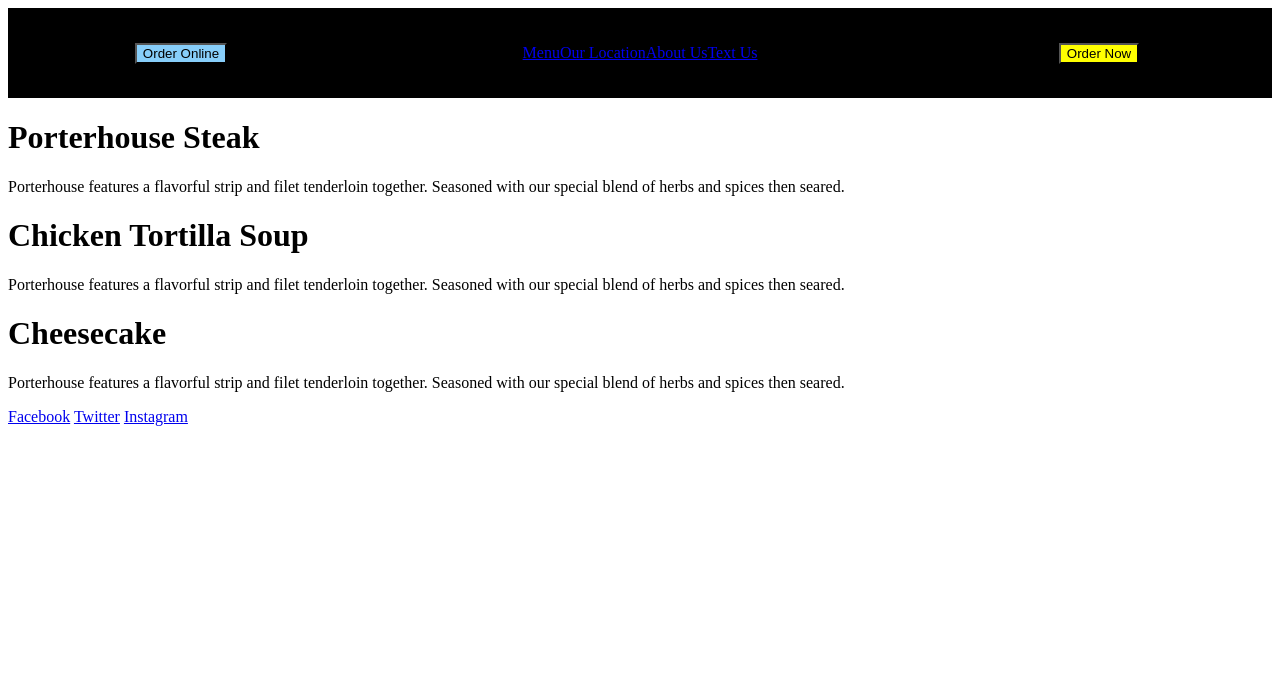
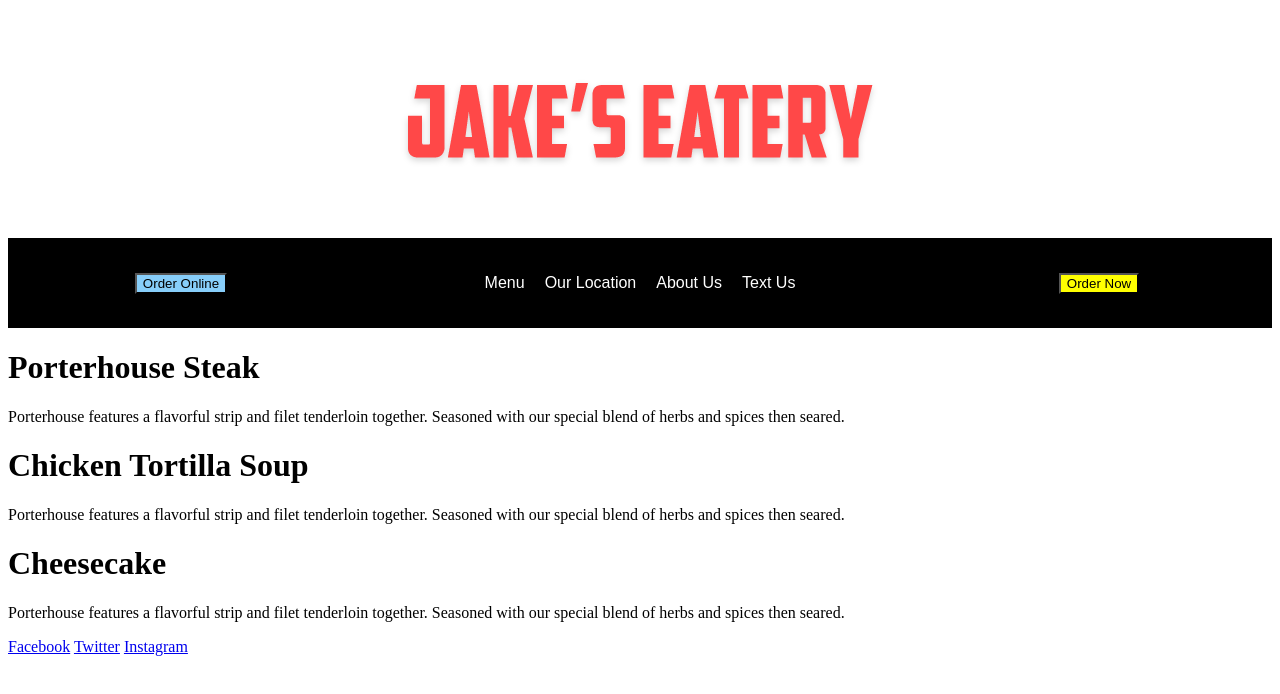
Before and after one commit to GiulianaBCastillo/Flex-Box-Lesson2, a plain HTML site: page index.html in a window 1280 px wide. Drawn offline with Linux system fonts and the light colour scheme; files that its build step writes are made by us from their sources; files whose address does not match are found by name.

Commit message:
syntax errors fixed,images and CSS folders created

```diff
--- a/style.css
+++ b/CSS/style.css
@@ -1,8 +1,8 @@
 .logo {
    background: white;
-   height: 230 px;
+   height: 230px;
    background-image: url(../images/jakes-logo.png);
-   background-repeat no-repeat;
+   background-repeat: no-repeat;
    background-position:center;
 }
 
@@ -28,18 +28,18 @@ padding: 20px;
 }
 
 .center a {
-    color: white
-    padding 10px
-    font-size 18 px
-    text-decoration none
-    font-family Arial
+    color: white;
+    padding: 10px;
+    font-size: 18 px;
+    text-decoration: none;
+    font-family: Arial;
 }
 
 .button {
-    color: black
-    font-size: 16px
-    padding: 15px
-    width: 50%
+    color: black;
+    font-size: 16px;
+    padding: 15px;
+    width: 50%;
 }
     .right button {
         background-color: yellow
--- a/style 2.css
+++ /dev/null
@@ -1,5 +0,0 @@
-/* Navigation styles */
-
-/* Column styles */
-
-/* Footer Styles */
```
Also changed, not shown: IMAGES/cheesecake.png (renamed from cheesecake.png), IMAGES/jakes-logo.png (renamed from jakes-logo.png), IMAGES/soup.png (renamed from soup.png), IMAGES/steak.png (renamed from steak.png), 1 other file.
